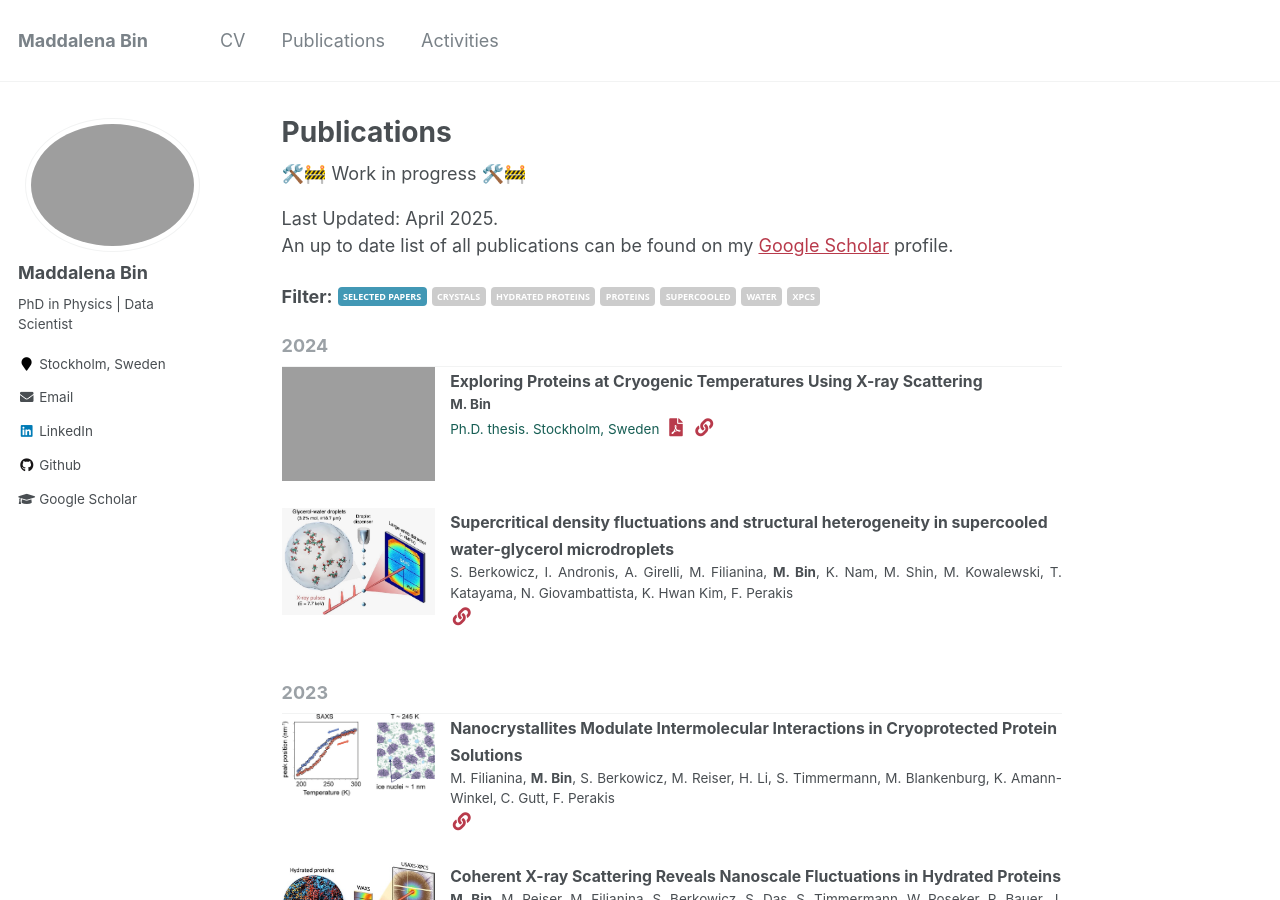
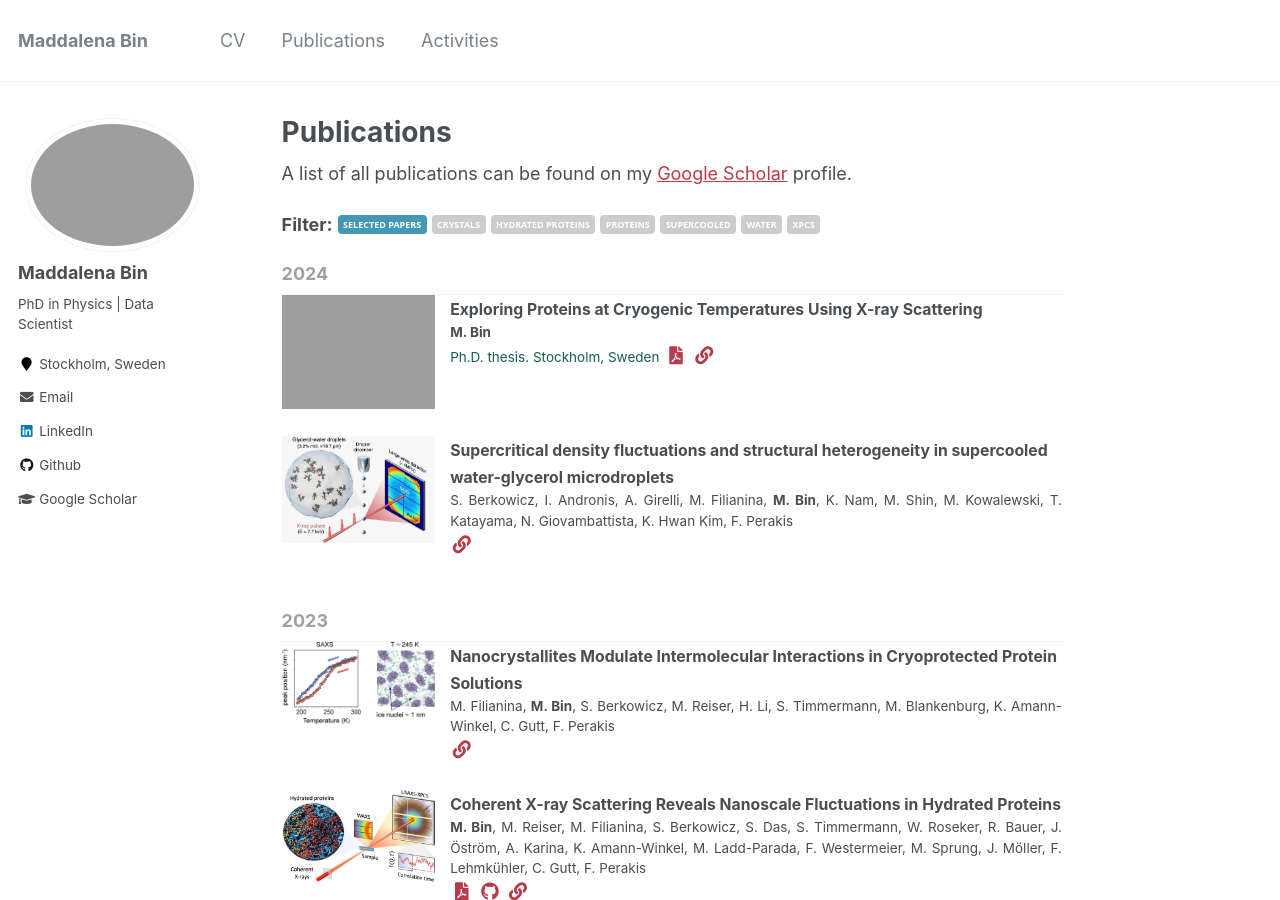
Before and after one commit to maddalenabin/maddalenabin.github.io, a Jekyll site: the page built from _pages/publications.html, in a window 1280 px wide and 900 px high. Built offline with Jekyll 4.4.1, drawn with Linux system fonts in a browser that asks for light colours.

Commit message:
Update publications.html

```diff
--- a/_pages/publications.html
+++ b/_pages/publications.html
@@ -7,9 +7,7 @@ author_profile: true
 
 {% include base_path %}
 
-🛠️🚧 Work in progress 🛠️🚧
-
-<p>Last Updated: April 2025. <br> An up to date list of all publications can be found on my <a href="https://scholar.google.se/citations?user=TnPudB8AAAAJ&hl=it">Google Scholar</a> profile.</p>
+A list of all publications can be found on my <a href="https://scholar.google.se/citations?user=TnPudB8AAAAJ&hl=it">Google Scholar</a> profile.</p>
 {% if site.category_archive.path %}
 <b>Filter:</b> {% include all-categories.html %}
 {% endif %}
```
